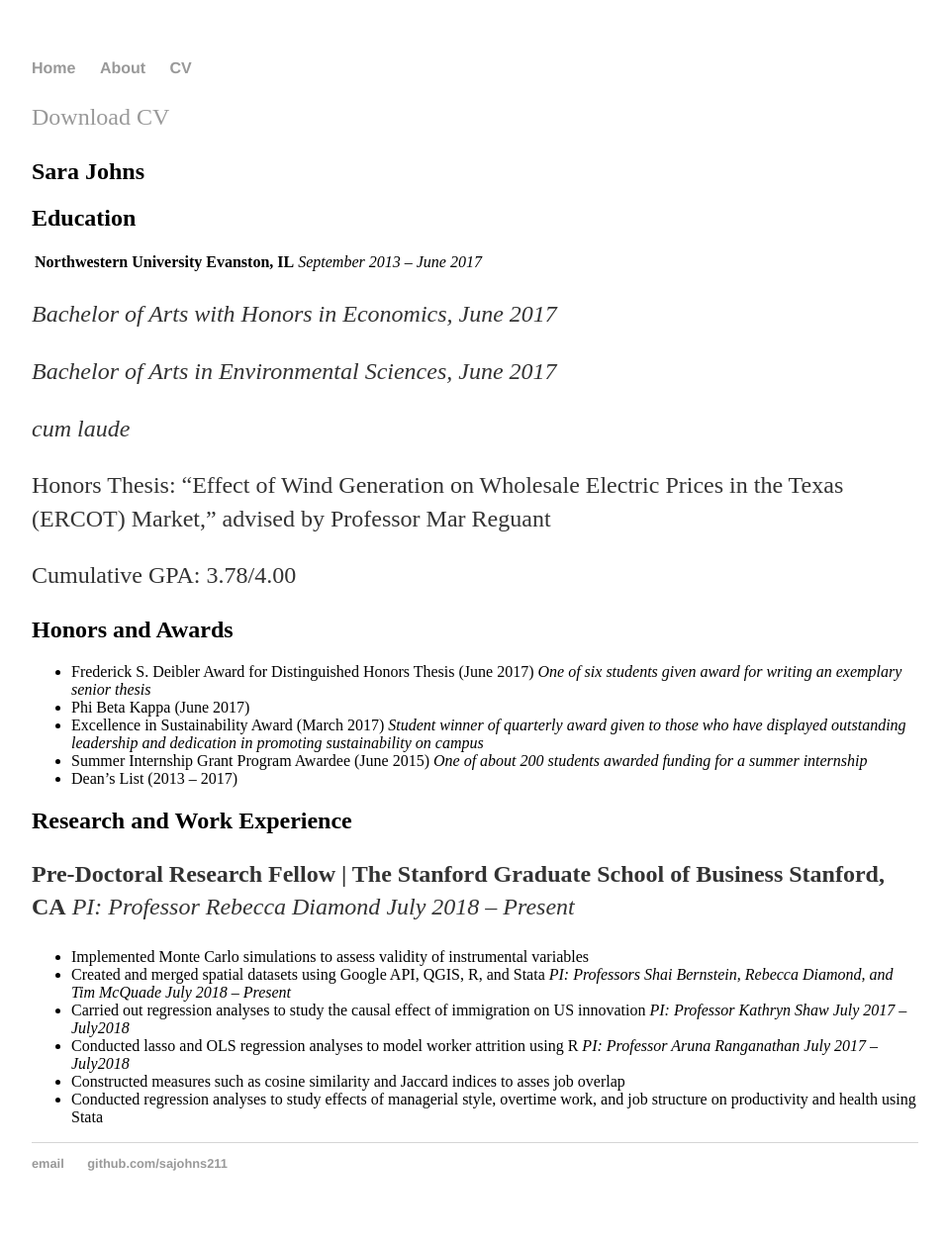
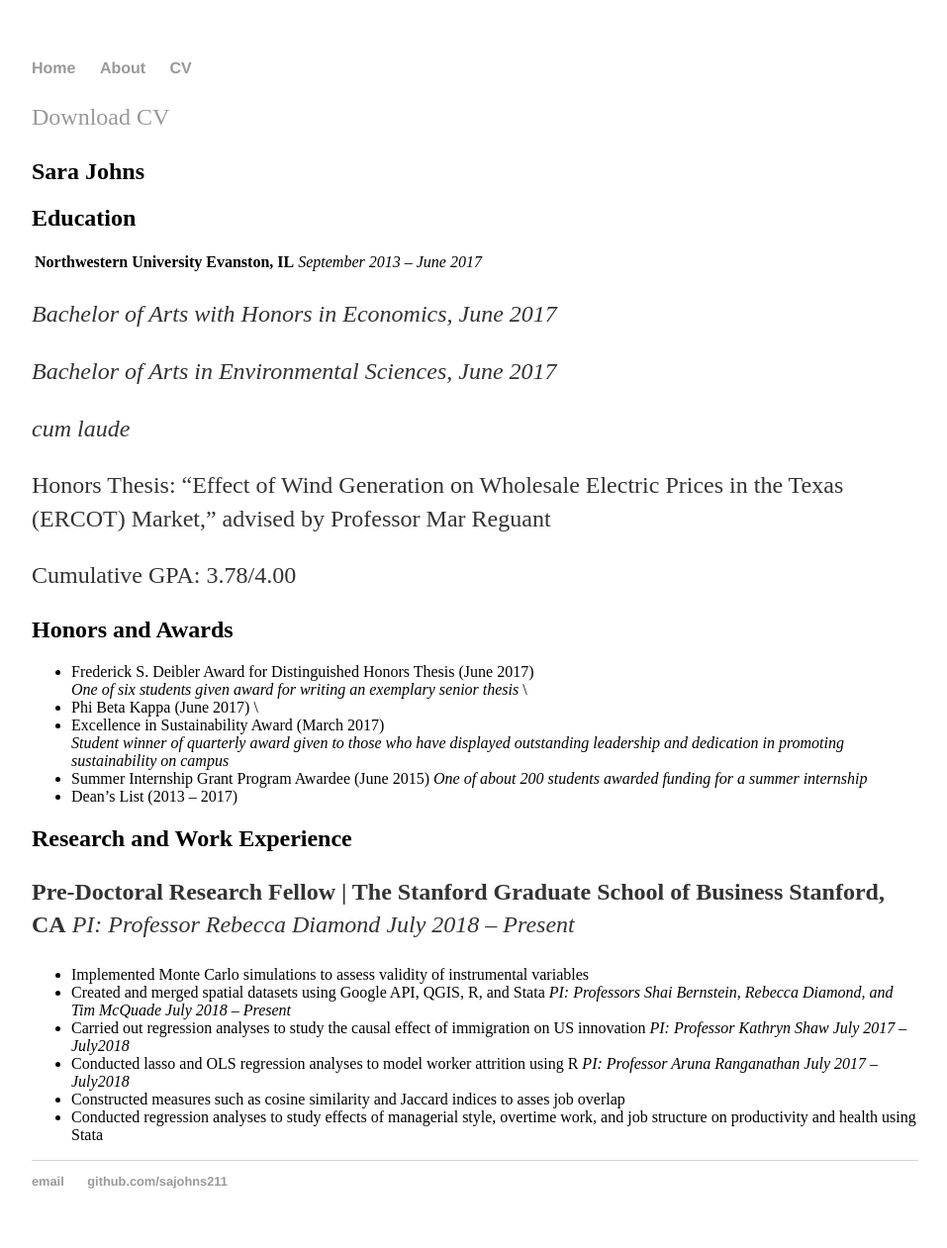
Before and after one commit to sajohns211/sajohns211.github.io, a Jekyll site: the page built from cv/index.md, in a window 1280 px wide. Shown: the whole page at 99% size, without its empty margins (160-1117 px from the left). Built offline with Jekyll 4.4.1, drawn with Linux system fonts in a browser that asks for light colours.

```diff
--- a/cv/index.md
+++ b/cv/index.md
@@ -22,10 +22,10 @@ Cumulative GPA: 3.78/4.00
 
 ## Honors and Awards
 
-- Frederick S. Deibler Award for Distinguished Honors Thesis (June 2017)
-*One of six students given award for writing an exemplary senior thesis*
-- Phi Beta Kappa (June 2017)
-- Excellence in Sustainability Award (March 2017)
+- Frederick S. Deibler Award for Distinguished Honors Thesis (June 2017) \\
+*One of six students given award for writing an exemplary senior thesis* \\
+- Phi Beta Kappa (June 2017) \\
+- Excellence in Sustainability Award (March 2017) \\
 *Student winner of quarterly award given to those who have displayed outstanding leadership and dedication in promoting sustainability on campus*
 - Summer Internship Grant Program Awardee (June 2015)
 *One of about 200 students awarded funding for a summer internship*
```
